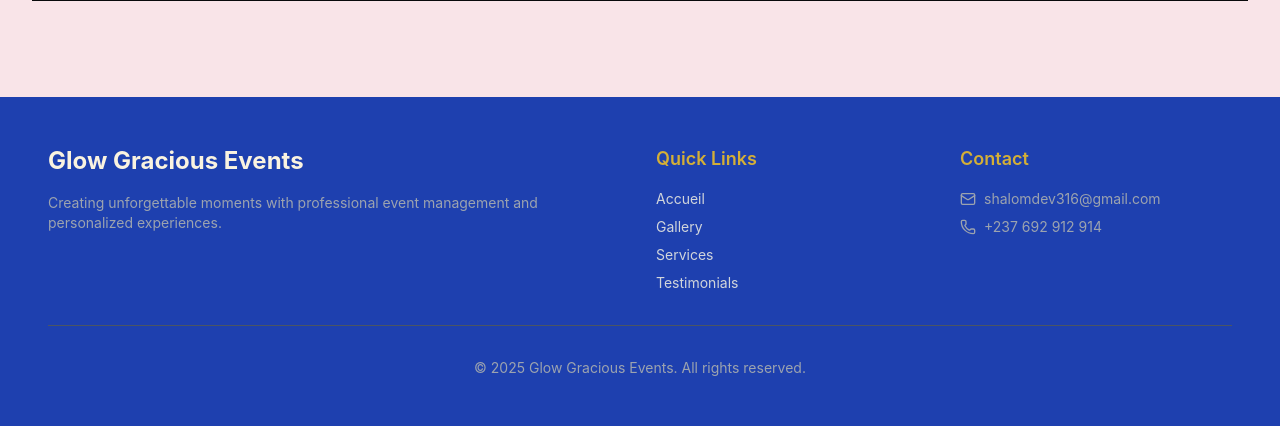
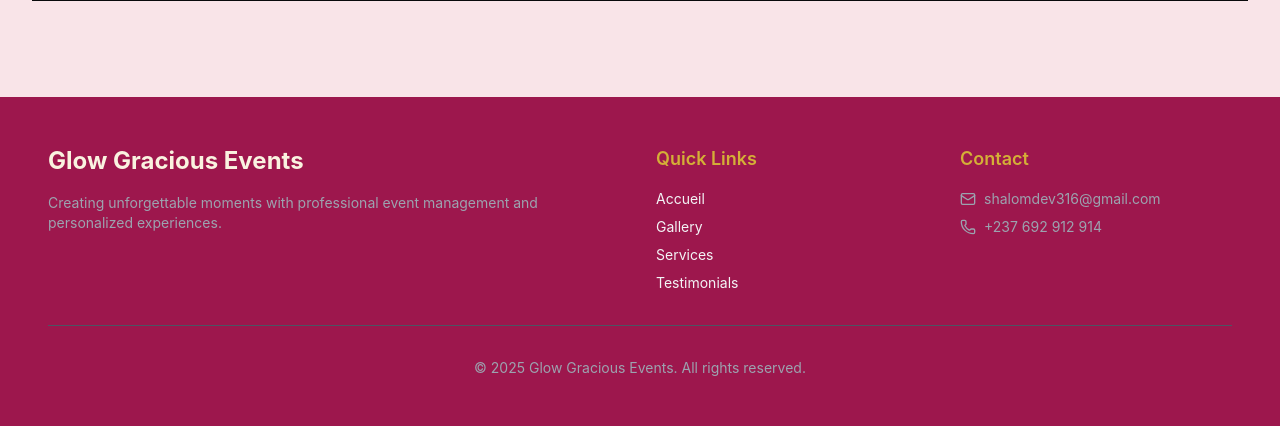
Before and after one commit to shalom-dev-bot/grace-agence, a Django app: page /accounts/profile/ in a window 1280 px wide. Shown: the part 911-1337 px from the top of the page. Run offline with Django 4.2, Linux system fonts and the light colour scheme; the visitor is signed in with stand-in values (Sample User, id 1); some libraries are stand-ins or nearby versions.

Commit message:
base design

```diff
--- a/templates/base.html
+++ b/templates/base.html
@@ -196,7 +196,7 @@
     </main>
 
     <!-- Footer -->
-    <footer class="bg-blue-800 text-gray-300 py-12 mt-16">
+    <footer class="bg-pink-800 text-gray-100 py-12 mt-16">
         <div class="max-w-7xl mx-auto px-6 sm:px-8 lg:px-12">
             <div class="grid grid-cols-1 sm:grid-cols-2 md:grid-cols-4 gap-8">
                 <div class="col-span-1 sm:col-span-2">
```
